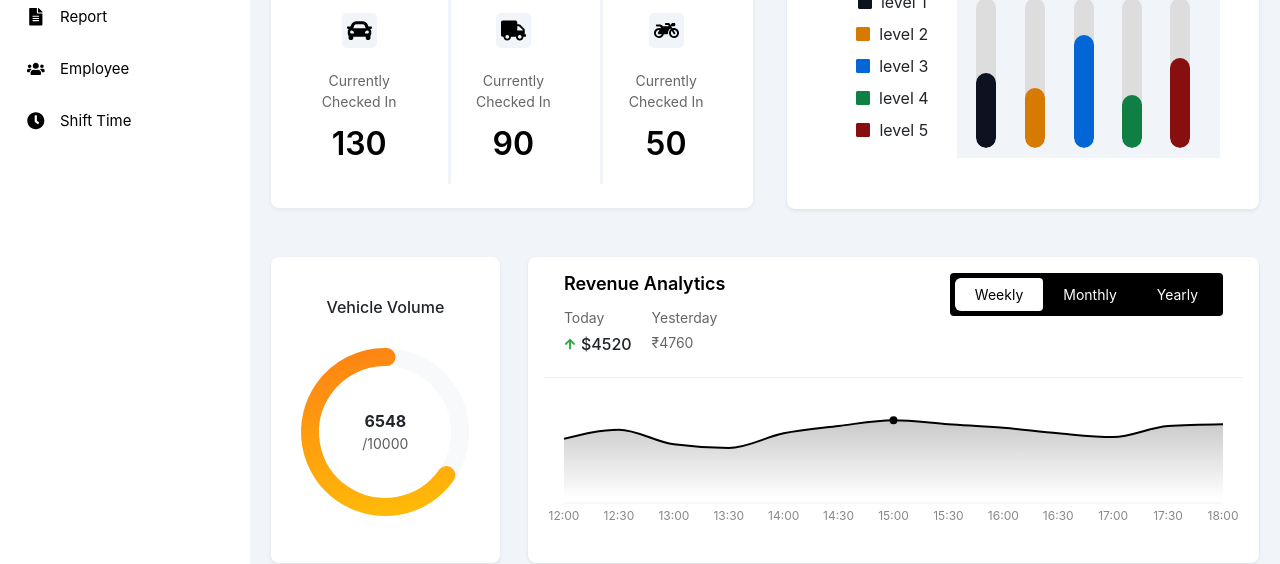
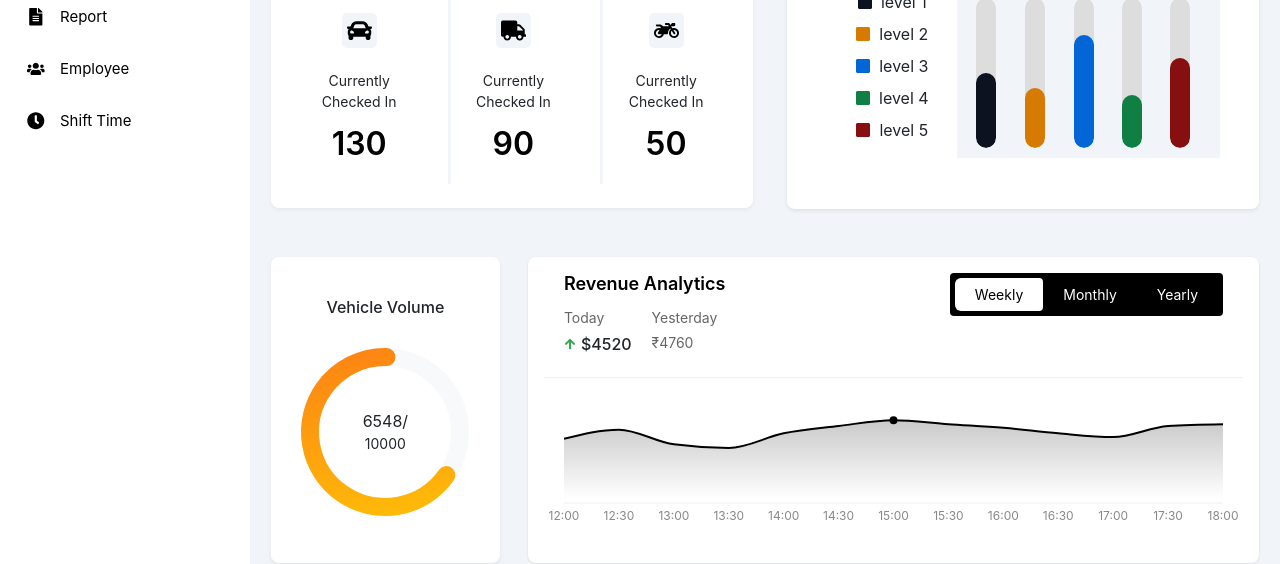
Before and after one commit to riyanseevaghasiya1/parking-managemnt, a React (Create React App) app: page /dashboard in a window 1280 px wide. Shown: the part 226-790 px from the top of the page. Built offline with nearby package versions, Linux system fonts and the light colour scheme; sample sign-in values are in the browser's storage.

Commit message:
riyansee25-07

```diff
--- a/src/components/RevenueAnalytics.js
+++ b/src/components/RevenueAnalytics.js
@@ -143,5 +143,4 @@ const RevenueAnalytics = () => {
     </div>
   );
 };
-
 export default RevenueAnalytics;
--- a/src/components/VehicleVolume.js
+++ b/src/components/VehicleVolume.js
@@ -60,8 +60,8 @@ const VehicleVolume = () => {
 
             {/* Center text */}
             <div className="position-absolute d-flex flex-column justify-content-center align-items-center">
-              <div className="fw-bold">{current}</div>
-              <div className="text-muted small">/{total}</div>
+              <div >{current}/</div>
+              <div className="small">{total}</div>
             </div>
           </div>
         </div>
--- a/src/styles/checkInOutPanel.css
+++ b/src/styles/checkInOutPanel.css
@@ -84,7 +84,7 @@
 }
 
 .stat-label {
-  color: #666;
+  /* color: #666; */
   font-size: 14px;
   margin: 0;
 }
--- a/src/styles/header.css
+++ b/src/styles/header.css
@@ -109,11 +109,12 @@
 }
 
 /* Media query for small devices */
-@media screen and (max-width: 768px) {
+@media screen and (max-width:1024PX) {
   .menu-button {
     display: block; /* Show menu button on small screens */
   }
-
+}
+@media screen and (max-width: 768px) {
   .search-container {
     flex: 1;
     margin-left: 0;
```
